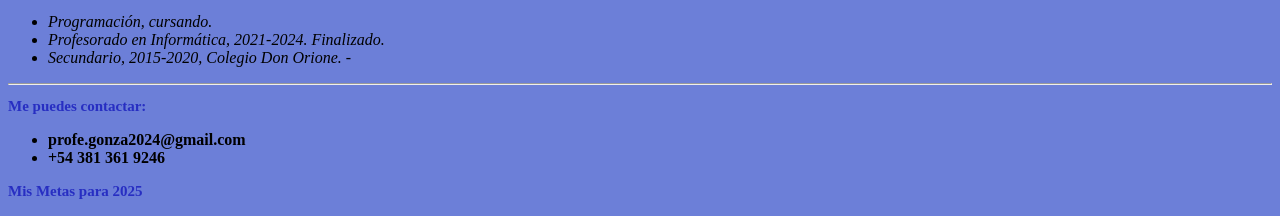
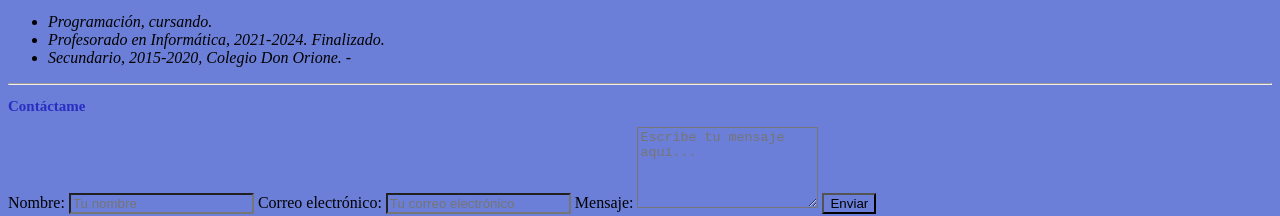
Before and after one commit to GonzaGerez/Prueba, a plain HTML site: page Mi portafolio/index3.html in a window 1280 px wide. Shown: the part 717-933 px from the top of the page. Drawn offline with Linux system fonts and the light colour scheme.

Commit message:
Agregado de Conctado, Formulario

```diff
--- a/Mi portafolio/index3.html
+++ b/Mi portafolio/index3.html
@@ -42,11 +42,19 @@
         <hr>
 
         <section id="Contacto" class="section">
-            <h2>Me puedes contactar:</h2>
-            <ul>
-                <li><strong>profe.gonza2024@gmail.com</strong></li>
-                <li><strong>+54 381 361 9246</strong></li>
-            </ul>
+             <h2>Contáctame</h2>
+  <form action="#" method="POST">
+    <label for="nombre">Nombre:</label>
+    <input type="text" id="nombre" name="nombre" placeholder="Tu nombre" required>
+
+    <label for="email">Correo electrónico:</label>
+    <input type="email" id="email" name="email" placeholder="Tu correo electrónico" required>
+
+    <label for="mensaje">Mensaje:</label>
+    <textarea id="mensaje" name="mensaje" rows="5" placeholder="Escribe tu mensaje aquí..." required></textarea>
+
+    <button type="submit">Enviar</button>
+  </form>
 
         </section>
         <section id="MisMetas2025" class="section">
```
